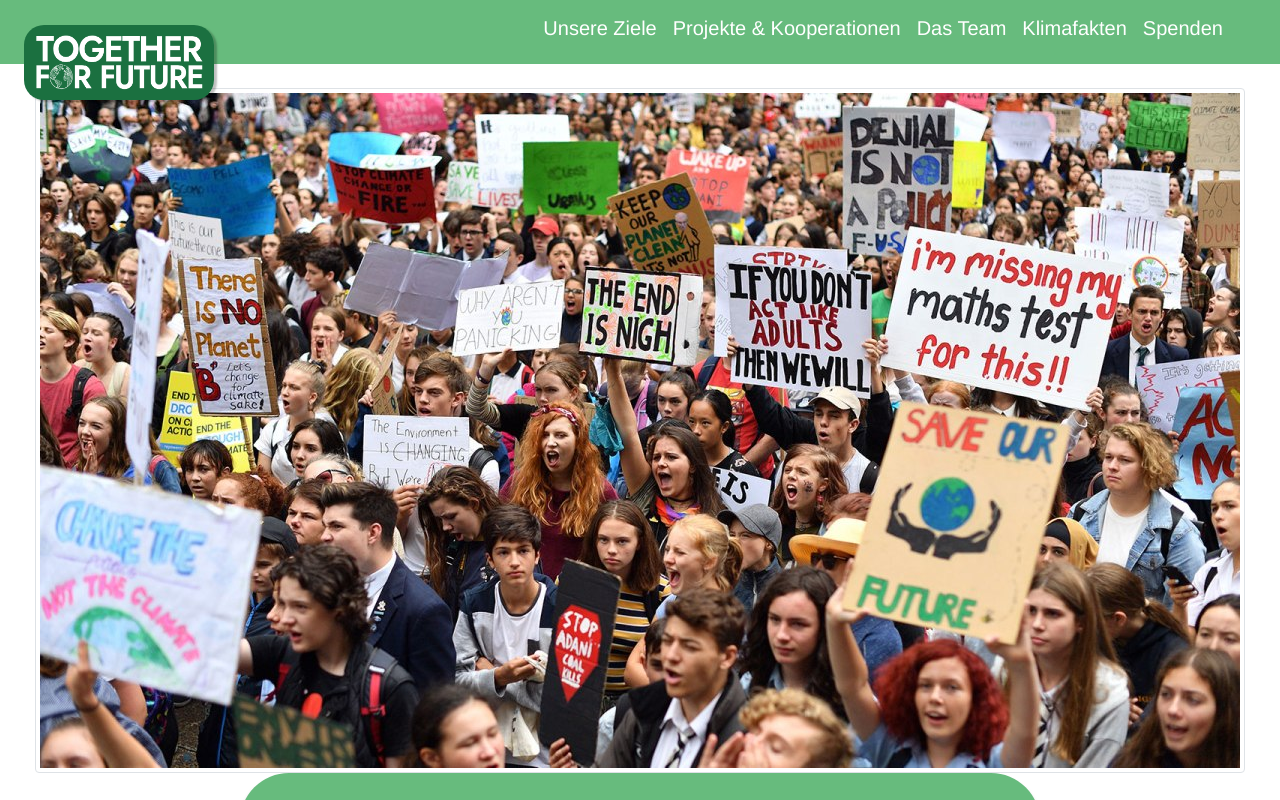
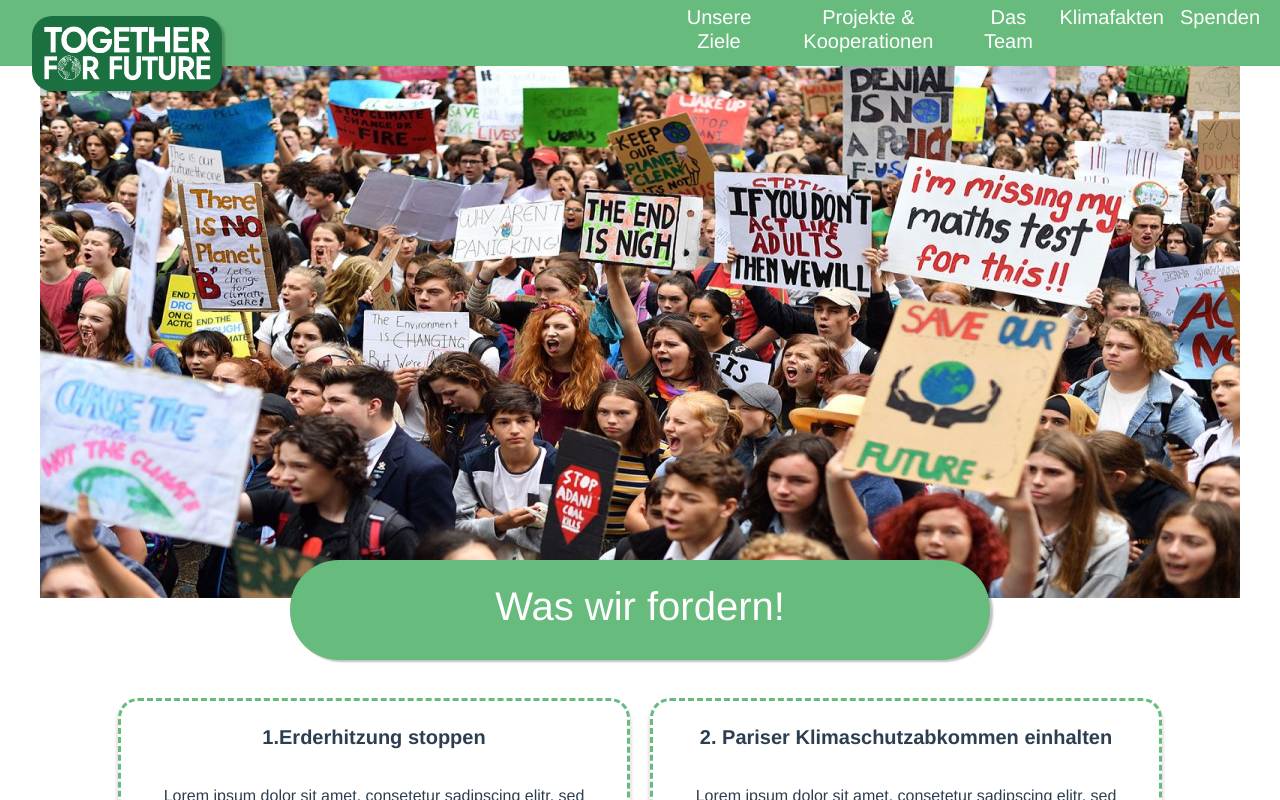
Before and after one commit to Hyphiin/thmProject_AWMT-TogetherForFuture, a Vue app: page / in a window 1280 px wide. Both pictures are taken after a click on the link "Unsere Ziele". Shown: the top 800 px of the page. Built offline with nearby package versions, Linux system fonts and the light colour scheme.

Commit message:
Responsivität angepasst

```diff
--- a/src/components/Navbar.vue
+++ b/src/components/Navbar.vue
@@ -1,14 +1,14 @@
 <template>
   <nav class="navbar navbar-expand-lg navbar-light fixed-top">
-    <div class="container-fluid">
-      <a class="navbar-brand position-absolute col-md-2" href="#" @click="updateStatus('Home')">
+    <div class="container-fluid half-height">
+      <a class="navbar-brand col-md-2" href="#" @click="updateStatus('Home')">
         <img src="../assets/images/logos/TogetherForFuture_Logo.png" class="d-inline-block align-top" alt="Logo"/>
       </a>
-      <button class="navbar-toggler" type="button" data-bs-toggle="collapse" data-bs-target="#navbarNavAltMarkup"
+      <button class="navbar-toggler mb-5" type="button" data-bs-toggle="collapse" data-bs-target="#navbarNavAltMarkup"
               aria-controls="navbarNavAltMarkup" aria-expanded="false" aria-label="Toggle navigation">
         <span class="navbar-toggler-icon"></span>
       </button>
-      <div class="collapse navbar-collapse" id="navbarNavAltMarkup">
+      <div class="collapse navbar-collapse " id="navbarNavAltMarkup">
         <div class="navbar-nav offset-md-5">
           <a class="nav-link text-white h5" href="#" @click="updateStatus('Goals')">Unsere Ziele</a>
           <a class="nav-link text-white h5" href="#" @click="updateStatus('Projects')">Projekte & Kooperationen</a>
@@ -47,7 +47,8 @@ export default defineComponent({
 img {
   width: 190px;
   height: 75px;
-  margin-top: 60px;
+  margin-top: 5%;
+  margin-left:20px;
   box-shadow: 3px 2px 2px rgba(0, 0, 0, 0.25);
   border-radius: 20px;
 }
@@ -55,4 +56,42 @@ img {
 nav {
   background-color: #67bb7d;
 }
+
+.half-height{
+  height: 50px;
+}
+
+@media (min-width: 992px) {
+  img {
+    width: 190px;
+    height: 75px;
+    margin-top: 20%;
+    margin-left: 20px;
+    box-shadow: 3px 2px 2px rgba(0, 0, 0, 0.25);
+    border-radius: 20px;
+  }
+}
+
+@media (min-width: 1200px)  {
+  img {
+    width: 190px;
+    height: 75px;
+    margin-top: 20%;
+    margin-left: 20px;
+    box-shadow: 3px 2px 2px rgba(0, 0, 0, 0.25);
+    border-radius: 20px;
+  }
+}
+
+@media (min-width: 1400px)  {
+  img {
+    width: 190px;
+    height: 75px;
+    margin-top: 15%;
+    margin-left: 20px;
+    box-shadow: 3px 2px 2px rgba(0, 0, 0, 0.25);
+    border-radius: 20px;
+  }
+}
+
 </style>
--- a/src/components/goals/Goals.vue
+++ b/src/components/goals/Goals.vue
@@ -1,14 +1,14 @@
 <template>
   <div>
-    <img src="../../assets/images/youth-climate-strike-aus.jpg" class="img-thumbnail" alt="Klimastreik"/>
-    <div class="container d-flex justify-content-center align-items-center">
-      <div class="text-center d-flex justify-content-center align-items-center Banner">
+    <img src="../../assets/images/youth-climate-strike-aus.jpg" class="bigPic" alt="Klimastreik"/>
+    <div class="container d-flex justify-content-center align-items-center position-absolute top-50% start-50 translate-middle">
+      <div class="text-center d-flex justify-content-center align-items-center Banner mt-4">
         <h1 class="text-white">
           Was wir fordern!
         </h1>
       </div>
     </div>
-    <div class="d-flex flex-row flex-wrap justify-content-center">
+    <div class="d-flex flex-row flex-wrap justify-content-center infoDiv">
       <div class="container d-flex justify-content-center p-4 infoContainer">
         <div class="row d-flex justify-content-center">
           <h5 class="fw-bold">
@@ -82,21 +82,18 @@
         </div>
       </div>
     </div>
-    <hr/>
-    <div class="container d-flex justify-content-center p-4">
-      <div class="row d-flex justify-content-center">
-        <div class="col-lg-4 col-md-6 mb-4 mb-md-0">
+
+    <div class="container d-flex justify-content-center p-4 infoContainerDown border">
+      <div class="row d-flex justify-content-center align-items-center">
+        <!-- Text links-->
+        <div class="col-md-6 paddy">
           <ul class="list-unstyled mb-0">
             <li>
               <h4 class="fw-bold">DIE FORDERUNGEN</h4>
             </li>
           </ul>
         </div>
-        <!--Grid column-->
-
-        <!--Grid column-->
         <div class="col-lg-4 col-md-6 mb-4 mb-md-0">
-
           <ul class="list-unstyled">
             <li>
               <p>Lorem ipsum dolor sit amet, consetetur sadipscing elitr, sed diam nonumy eirmod tempor invidunt ut
@@ -128,15 +125,15 @@ export default defineComponent({
 <style scoped>
 
 .Banner {
-  top: 550px;
-  height: 150px;
+  height: 100px;
   width: 800px;
   background-color: #67bb7d;
-  box-shadow: 0px 4px 4px rgba(0, 0, 0, 0.25);
-  backdrop-filter: blur(4px);
-  /* Note: backdrop-filter has minimal browser support */
+  box-shadow: 3px 2px 2px rgba(0, 0, 0, 0.25);
+  border-radius: 49px;
+}
 
-  border-radius: 49px;
+.infoDiv{
+  margin-top: 90px;
 }
 
 .infoContainer {
@@ -153,4 +150,74 @@ export default defineComponent({
   margin: 10px;
 }
 
+.infoContainerDown {
+  box-shadow: 3px 2px 2px rgba(0, 0, 0, 0.25);
+  border-radius: 20px;
+  margin-top:50px;
+  margin-bottom: 50px;
+}
+
+.paddy{
+  padding-right:10%;
+}
+
+.bigPic{
+  width: 1400px;
+  height: 650px;
+  margin-top: -40px;
+}
+
+.Banner {
+  top:460px;
+  width: 700px;
+}
+
+
+@media (min-width: 320px)  {
+  .bigPic{
+    width: 375px;
+    height: 250px;
+    margin-top: -40px;
+  }
+}
+@media (min-width: 425px)  {
+  .bigPic{
+    width: 425px;
+    height: 280px;
+    margin-top: -40px;
+  }
+}
+
+@media (min-width: 768px)  {
+  .bigPic{
+    width: 768px;
+    height: 400px;
+    margin-top: -40px;
+  }
+}
+
+@media (min-width: 992px) {
+  .bigPic{
+    width: 768px;
+    height: 400px;
+    margin-top: -40px;
+  }
+}
+
+@media (min-width: 1200px)  {
+  .bigPic{
+    width: 1200px;
+    height: 550px;
+    margin-top: -40px;
+  }
+}
+
+@media (min-width: 1400px)  {
+  .bigPic{
+    width: 1400px;
+    height: 600px;
+    margin-top: -40px;
+  }
+}
+
 </style>
--- a/src/components/landingpage/Landingpage.vue
+++ b/src/components/landingpage/Landingpage.vue
@@ -97,22 +97,23 @@ export default defineComponent({
   margin-top: -40px;
 }
 
-@media only screen and (max-width: 375px) {
+
+@media (min-width: 320px)  {
   .bigPic{
     width: 375px;
-    height: 225px;
+    height: 250px;
+    margin-top: -40px;
+  }
+}
+@media (min-width: 425px)  {
+  .bigPic{
+    width: 425px;
+    height: 280px;
     margin-top: -40px;
   }
 }
 
-@media only screen and (max-width: 425px) {
-  .bigPic{
-    width: 425px;
-    height: 250px;
-    margin-top: -40px;
-  }
-}
-@media only screen and (max-width: 768px) {
+@media (min-width: 768px)  {
   .bigPic{
     width: 768px;
     height: 400px;
@@ -120,6 +121,28 @@ export default defineComponent({
   }
 }
 
+@media (min-width: 992px) {
+  .bigPic{
+    width: 768px;
+    height: 400px;
+    margin-top: -40px;
+  }
+}
 
+@media (min-width: 1200px)  {
+  .bigPic{
+    width: 1200px;
+    height: 550px;
+    margin-top: -40px;
+  }
+}
+
+@media (min-width: 1400px)  {
+  .bigPic{
+    width: 1400px;
+    height: 600px;
+    margin-top: -40px;
+  }
+}
 
 </style>
--- a/src/components/projects/Projects.vue
+++ b/src/components/projects/Projects.vue
@@ -1,10 +1,10 @@
 <template>
   <div id="projects">
     <div class="image-container">
-      <img src="../../assets/images/fghtfor1.5.jpg" class="img-thumbnail onefive" alt="fightfor1.5">
+      <img src="../../assets/images/fghtfor1.5_small.jpg" class="onefive bigPic" alt="fightfor1.5">
     </div>
-    <div class="container d-flex justify-content-center align-items-center">
-      <div class="text-center d-flex justify-content-center align-items-center Banner">
+    <div class="container d-flex justify-content-center align-items-center position-absolute top-50% start-50 translate-middle">
+      <div class="text-center d-flex justify-content-center align-items-center Banner mt-4">
         <h1 class="text-white">
           Projekte und Kooperationen
         </h1>
@@ -197,17 +197,13 @@ export default defineComponent({
 
 <style scoped>
 
-  .Banner {
-    top: 550px;
-    height: 150px;
-    width: 800px;
-    background-color: #67bb7d;
-    box-shadow: 0px 4px 4px rgba(0, 0, 0, 0.25);
-    backdrop-filter: blur(4px);
-    /* Note: backdrop-filter has minimal browser support */
-
-    border-radius: 49px;
-  }
+.Banner {
+  height: 100px;
+  width: 800px;
+  background-color: #67bb7d;
+  box-shadow: 3px 2px 2px rgba(0, 0, 0, 0.25);
+  border-radius: 49px;
+}
 
   .project-row1 {
     background-color: #f5f5f5;
@@ -238,4 +234,57 @@ export default defineComponent({
     font-weight: bold;
   }
 
+.bigPic{
+  width: 1400px;
+  height: 650px;
+  margin-top: -40px;
+}
+
+@media (min-width: 320px)  {
+  .bigPic{
+    width: 375px;
+    height: 250px;
+    margin-top: -40px;
+  }
+}
+@media (min-width: 425px)  {
+  .bigPic{
+    width: 425px;
+    height: 280px;
+    margin-top: -40px;
+  }
+}
+
+@media (min-width: 768px)  {
+  .bigPic{
+    width: 768px;
+    height: 400px;
+    margin-top: -40px;
+  }
+}
+
+@media (min-width: 992px) {
+  .bigPic{
+    width: 768px;
+    height: 400px;
+    margin-top: -40px;
+  }
+}
+
+@media (min-width: 1200px)  {
+  .bigPic{
+    width: 1200px;
+    height: 550px;
+    margin-top: -40px;
+  }
+}
+
+@media (min-width: 1400px)  {
+  .bigPic{
+    width: 1400px;
+    height: 600px;
+    margin-top: -40px;
+  }
+}
+
 </style>
```
Also changed, not shown: src/assets/images/fghtfor1.5_small.jpg (added).
